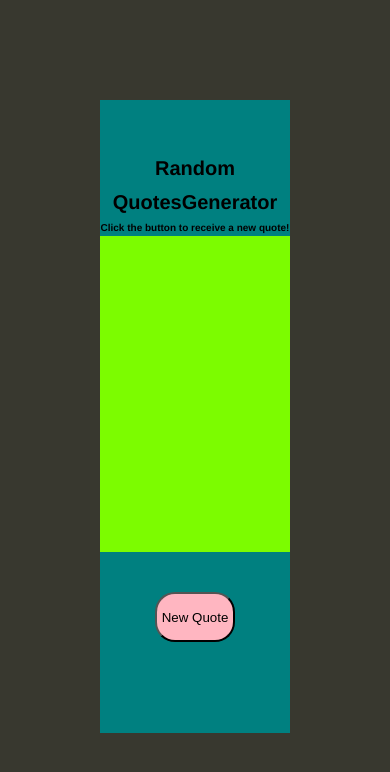
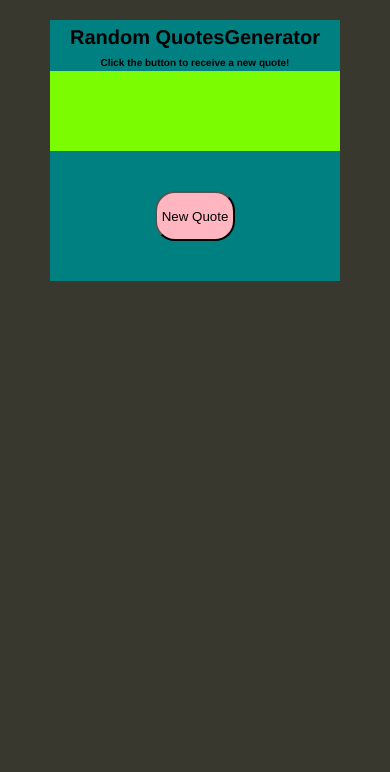
Before and after one commit to usoskialex/randomQuotesGenerator, a plain HTML site: page index.html in a window 390 px wide. Drawn offline with Linux system fonts and the light colour scheme.

Commit message:
responsive design changes. fixed containers heights

```diff
--- a/css/style.css
+++ b/css/style.css
@@ -14,20 +14,19 @@ body {
     font-family: 'Franklin Gothic Medium', 'Arial Narrow', Arial, sans-serif;
     font-weight: 40rem;
     line-height: 1.7;
-    margin: 10rem;
+    margin: 2rem 5rem;
     background-color: rgb(56, 56, 47);
 }
 
 .main {
     background-color: yellow;
-    height: 75vh;
 }
 
 .wrapper {
     margin: 0 auto;
     background-color: teal;
     width: 50%;
-    height: inherit;
+    height: auto;
     display: flex;
     justify-content: center;
     flex-direction: column;
@@ -36,7 +35,7 @@ body {
 
 .quotes-container {
     width: 70%;
-    height: 50%;
+    height: auto;
     background-color: lawngreen;
     margin: 0 auto;
     font-family: 'Lobster', cursive;
```
